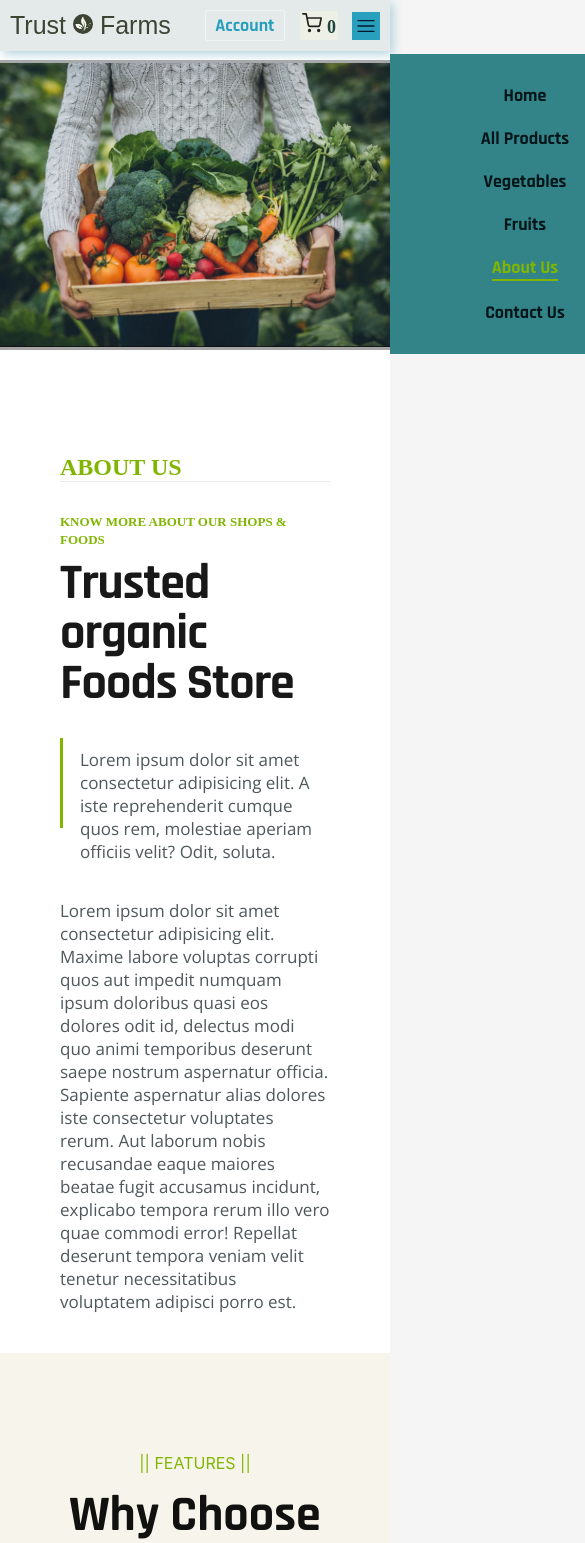
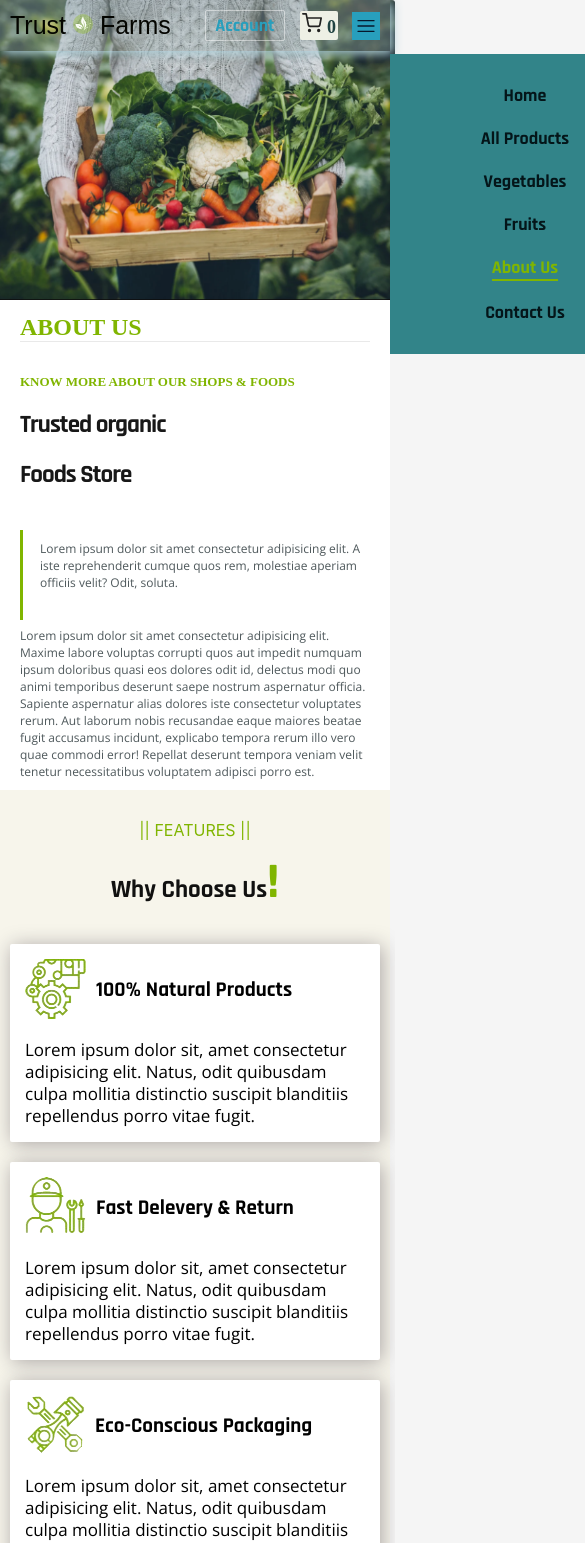
Before and after one commit to rashidulislamg71/trust-farms, a React (Vite) app: page /aboutus in a window 390 px wide. Shown: the top 1543 px of the page, 585 px wide, since content can reach past the window. Built offline with nearby package versions, Linux system fonts and the light colour scheme; a web font is replaced by a local one.

Commit message:
about responsive

```diff
--- a/src/Components/Fruits_products/Fruits_products.jsx
+++ b/src/Components/Fruits_products/Fruits_products.jsx
@@ -31,7 +31,7 @@ const Fruits_products = () => {
   };
 
   return (
-    <section className={styles.fruits_products_styles}>
+    <section id="fruits_products" className={styles.fruits_products_styles}>
       <div className={styles.fruits_products_styles}>
         <div className={styles.fruits_container}>
           <div className={styles.fruits_title}>
--- a/src/Components/Logo/Logo.module.css
+++ b/src/Components/Logo/Logo.module.css
@@ -1,14 +1,17 @@
+
+
+
 .logo {
   font-family: "Pattaya", sans-serif;
   font-size: 40px;
-  color: var(--logo-color2);
+  color: rgb(4, 5, 0);
   text-decoration: none;
 }
 
 .logo img {
   height: 30px;
   width: 30px;
-  background-color: var(--logo-color2);
+  background-color: rgba(145, 196, 15, 0.322);
   border-radius: 50%;
   padding: 2px;
 }
--- a/src/Pages/About  Us/AboutUs.jsx
+++ b/src/Pages/About  Us/AboutUs.jsx
@@ -81,6 +81,8 @@ const AboutUs = () => {
             </p>
           </div>
         </div>
+
+
         <div className={`${styles.about_content} ${styles.why_choose_us}`}>
           <div className={styles.title}>
             <p>|| FEATURES ||</p>
@@ -130,6 +132,8 @@ const AboutUs = () => {
             </div>
           </div>
         </div>
+
+
         <div className={`${styles.about_content} ${styles.team_members}`}>
           <div className={styles.team_member_title}>
             <h1>Team Members</h1>
--- a/src/Pages/About  Us/AboutUs.module.css
+++ b/src/Pages/About  Us/AboutUs.module.css
@@ -1,43 +1,23 @@
+@import url("https://fonts.googleapis.com/css2?family=Fjalla+One&family=Open+Sans:ital,wght@0,300..800;1,300..800&family=Rajdhani:wght@300;400;500;600;700&display=swap");
 
-@import url('https://fonts.googleapis.com/css2?family=Fjalla+One&family=Open+Sans:ital,wght@0,300..800;1,300..800&family=Rajdhani:wght@300;400;500;600;700&display=swap');
+@import url("https://fonts.googleapis.com/css2?family=Fjalla+One&family=Open+Sans:ital,wght@0,300..800;1,300..800&family=Rajdhani:wght@300;400;500;600;700&display=swap");
 
-@import url('https://fonts.googleapis.com/css2?family=Fjalla+One&family=Open+Sans:ital,wght@0,300..800;1,300..800&family=Rajdhani:wght@300;400;500;600;700&display=swap');
-
-:root{
-    --about-color:rgba(2, 16, 20, 0.699);
+:root {
+  --about-color: rgba(2, 16, 20, 0.699);
   --about-font-family: "Rajdhani", sans-serif;
-    --heading-color:rgb(128, 181, 0);
+  --heading-color: rgb(128, 181, 0);
   --about-para-font-family: "Open Sans", sans-serif;
   --about-bg-color: #ffff;
-
 }
 
-
-.aboutUs_section{
+.aboutUs_section {
   background-color: #ffff;
-}
-
-.about_container{
-
-}
-
-.about_banner {
-
-
-}
-
-.about_content{
-
+  padding-top: 100px;
 }
 
 /*About img css start*/
-
-.aboutus_textAndimg{
-
-}
-
-.about_img_container{
-    padding: 60px 0px;
+.about_img_container {
+  padding: 30px 0px;
   position: relative;
   display: flex;
   justify-content: center;
@@ -46,7 +26,9 @@
   /* background-color: var(--about-bg-color); */
 }
 
-.about_img1, .about_img3, .about_img2{
+.about_img1,
+.about_img3,
+.about_img2 {
   height: 240px;
   width: 350px;
   border: 3px solid rgba(128, 128, 128, 0.699);
@@ -54,53 +36,55 @@
   transition: all 1s ease;
 }
 
-.about_img2{
+.about_img2 {
   height: 290px;
   width: 400px;
 }
 
-.about_img3:hover, .about_img2:hover, .about_img1:hover{
+.about_img3:hover,
+.about_img2:hover,
+.about_img1:hover {
   transform: scale(1.1);
 }
 
 /*About img css end*/
 
-
 /*About text css start*/
 
-.about_inner_text{
+.about_inner_text {
   padding: 40px 60px;
   /* background-color: #ffff; */
 }
 
-.about_inner_text h1{
+.about_inner_text h1 {
   color: var(--heading-color);
   /* text-align: center; */
   margin-bottom: 30px;
   border-bottom: 1px solid rgba(128, 128, 128, 0.178);
 }
-.about_inner_text b{
+
+.about_inner_text b {
   text-transform: uppercase;
   color: var(--heading-color);
   font-size: 13px;
 }
-.about_inner_text h2{
+
+.about_inner_text h2 {
   font-size: 50px;
   font-family: var(--about-font-family);
   line-height: 50px;
   letter-spacing: -1px;
   color: rgba(0, 0, 0, 0.904);
   margin: 10px 0px 40px 0px;
-
 }
 
-.about_inner_text .styles_p{
+.about_inner_text .styles_p {
   position: relative;
   max-width: 600px;
   margin-left: 20px;
 }
 
-.about_inner_text .styles_p::before{
+.about_inner_text .styles_p::before {
   content: "";
   position: absolute;
   left: -20px;
@@ -109,7 +93,8 @@
   width: 3px;
   background-color: var(--heading-color);
 }
-.about_inner_text p{
+
+.about_inner_text p {
   font-size: 17px;
   font-family: var(--about-para-font-family);
   color: var(--about-color);
@@ -117,65 +102,62 @@
 
 /*About text css end*/
 
-
 /*About why choose us css start*/
 
-.why_choose_us{
+.why_choose_us {
   background-color: rgb(247, 245, 235);
   padding: 100px 60px 80px 60px;
 }
 
-
-
-.why_choose_us_inner{
+.why_choose_us_inner {
   display: flex;
-    justify-content: space-between;
-    align-items:  center;
+  justify-content: center;
+  align-items: center;
+  gap: 20px;
 }
 
-.title p{
-    color: var(--heading-color);font-family: "Inter", sans-serif;
+.title p {
+  color: var(--heading-color);
+  font-family: "Inter", sans-serif;
   text-align: center;
 }
 
-.title h1{
+.title h1 {
   text-align: center;
   font-family: var(--about-font-family);
-    margin:  10px 0px 50px 0px;
+  margin: 10px 0px 50px 0px;
   font-size: 50px;
   color: rgba(0, 0, 0, 0.932);
 }
 
-.title h1 span{
+.title h1 span {
   color: var(--heading-color);
   font-size: 60px;
 }
 
-.features_container{
-    max-width: 320px;
-    max-width: 380px;
+.features_container {
   background-color: white;
   padding: 15px;
   border-radius: 2px;
   box-shadow: 2px 2px 20px rgb(170, 165, 165);
 }
 
-.icon_title{
+.icon_title {
   display: flex;
   align-items: center;
   gap: 23px;
   font-size: 20px;
   color: black;
   font-family: var(--about-font-family);
-    transition: all .7s ease;
+  transition: all 0.7s ease;
   cursor: pointer;
 }
 
-.icon_title:hover{
+.icon_title:hover {
   color: var(--heading-color);
 }
 
-.feature_text{
+.feature_text {
   margin-top: 20px;
 }
 
@@ -185,38 +167,34 @@
   line-height: 22px;
 }
 
-
-
 /*About why choose us css end*/
 
+/*About Team members css start*/
 
-/*About Team members css
-start*/
-.team_members{
+.team_members {
   padding: 90px 60px;
-
 }
 
-.team_members_container{
+.team_members_container {
   display: flex;
   justify-content: center;
   align-items: center;
   gap: 30px;
 }
 
-.team_member_title{
+.team_member_title {
   text-align: center;
   font-size: 35px;
   font-family: var(--about-font-family);
   margin-bottom: 40px;
 }
 
-.team_member_inner_content{
+.team_member_inner_content {
   position: relative;
   cursor: pointer;
 }
 
-.team_member_inner_content::before{
+.team_member_inner_content::before {
   content: "";
   position: absolute;
   top: 0;
@@ -224,17 +202,17 @@ start*/
   width: 0%;
   height: 0%;
   background-color: rgba(72, 87, 87, 0.562);
-    transition:all .5s ease;
+  transition: all 0.5s ease;
 }
 
-.team_member_inner_content:hover::before{
+.team_member_inner_content:hover::before {
   width: 100%;
   height: 100%;
 }
 
-.team_memeber_front{
+.team_memeber_front {
   display: flex;
-    flex-direction:column;
+  flex-direction: column;
   justify-content: space-between;
   align-items: center;
   height: 330px;
@@ -245,47 +223,45 @@ start*/
   font-family: var(--about-font-family);
 }
 
-
-
-.team_member_img{
+.team_member_img {
   display: flex;
   justify-content: center;
   align-items: center;
+}
 
-}
-.team_member_img img{
+.team_member_img img {
   border-radius: 50%;
   height: 180px;
   width: 180px;
 }
 
-.team_member_identity{
+.team_member_identity {
   display: flex;
   justify-content: center;
   align-items: center;
   flex-direction: column;
 }
 
-.team_member_identity h4{
+.team_member_identity h4 {
   text-align: center;
   color: var(--heading-color);
   margin-bottom: 2px;
 }
 
-.team_member_identity h3{
+.team_member_identity h3 {
   text-align: center;
-    margin:10px 0px;
+  margin: 10px 0px;
 }
 
-.team_member_hover{
+.team_member_hover {
   position: absolute;
   top: 100px;
   left: 40px;
   opacity: 0;
-    transition: all .6s ease;
+  transition: all 0.6s ease;
 }
 
-.team_members_socials{
+.team_members_socials {
   color: var(--heading-color);
   display: flex;
   justify-content: center;
@@ -295,15 +271,169 @@ start*/
   z-index: 1;
 }
 
-.team_members_socials span{
+.team_members_socials span {
   cursor: pointer;
 }
 
-.team_member_inner_content:hover .team_member_hover{
+.team_member_inner_content:hover .team_member_hover {
   opacity: 1;
   visibility: visible;
-
 }
 
+/*About Team members css end*/
 
-/*About Team members css end*/
+/* Responsive CSS */
+
+@media (max-width: 1024px) {
+  .about_img_container {
+    padding: 30px 0px;
+    gap: 10px;
+  }
+
+  .about_img1,
+  .about_img2,
+  .about_img3 {
+    width: 230px;
+    height: 170px;
+  }
+
+  .about_img2 {
+    width: 250px;
+    height: 190px;
+  }
+
+  .about_inner_text {
+    padding: 30px 40px;
+  }
+
+  .about_inner_text h2 {
+    font-size: 40px;
+  }
+
+  .about_inner_text p {
+    font-size: 15px;
+  }
+
+  .why_choose_us {
+    padding: 50px 30px;
+  }
+
+  .why_choose_us_inner {
+    flex-wrap: wrap;
+  }
+
+  .title h1 {
+    margin: 10px 0px 30px 0px;
+    font-size: 40px;
+  }
+
+  .title h1 span {
+    font-size: 50px;
+  }
+
+  .icon_title {
+    gap: 20px;
+    font-size: 20px;
+  }
+
+  .team_members {
+    padding: 30px 20px;
+  }
+
+  .team_members_container {
+    flex-wrap: wrap;
+    gap: 10px;
+  }
+}
+
+@media (max-width: 768px) {
+  .about_img_container {
+    padding: 0px;
+    gap: 10px;
+  }
+
+  .about_inner_text {
+    padding: 20px;
+  }
+
+  .about_inner_text h2 {
+    font-size: 30px;
+  }
+
+  .about_inner_text p {
+    font-size: 14px;
+  }
+
+  .icon_title {
+    gap: 10px;
+    font-size: 18px;
+  }
+
+  .team_member_title {
+    font-size: 20px;
+  }
+
+  .team_members_container {
+    gap: 15px;
+  }
+}
+
+@media (max-width: 480px) {
+  .aboutUs_section {
+    padding-top: 0px;
+  }
+
+  .about_img_container {
+    padding: 0px 0px;
+  }
+
+  .about_img1,
+  .about_img3 {
+    display: none;
+  }
+
+  .about_img2 {
+    height: 300px;
+    width: 400px;
+    border: none;
+  }
+
+  .about_img3:hover,
+  .about_img2:hover,
+  .about_img1:hover {
+    transform: none;
+  }
+
+  .about_inner_text {
+    padding: 10px 20px;
+  }
+
+  .about_inner_text h2 {
+    font-size: 25px;
+  }
+
+  .about_inner_text p {
+    font-size: 12px;
+  }
+
+  .why_choose_us {
+    padding: 30px 10px 20px 10px;
+  }
+
+  .title h1 {
+    font-size: 25px;
+  }
+
+  .icon_title {
+    gap: 10px;
+    font-size: 18px;
+  }
+
+  .team_member_title {
+    font-size: 20px;
+  }
+
+  .team_members_container {
+    gap: 15px;
+  }
+}
--- a/src/Pages/Home/Home.module.css
+++ b/src/Pages/Home/Home.module.css
@@ -6,31 +6,22 @@
   --hero-font: "Rajdhani", sans-serif;
   --main-color: rgba(0, 0, 0, 0.699);
   --offer-color: rgba(152, 31, 182, 0.795);
-  --hero-background-color: rgb(247, 245, 235);
+  --hero-background-color: rgb(207, 214, 176);
   --btn-background-color: rgba(127, 181, 0, 0.938);
 }
 
 .slider_container {
-  max-width: 95%;
+  max-width: 100%;
   margin: 0 auto;
 }
 
 .home_section {
 }
 
-.slick-prev {
-  left: 20px;
-  z-index: 1;
-}
 
-.slick-next {
-  right: 19px;
-  background: rebeccapurple;
-  color: gold;
-}
 
 .hero_banner {
-  padding: 70px 60px;
+  padding: 100px 60px;
   font-family: var(--hero-font);
   background-color: var(--hero-background-color);
 }
@@ -50,19 +41,20 @@
 }
 .content_text h1 {
   margin-top: 40px;
+  font-size: 20px;
 }
 
 .title {
 }
 
 .title h5 {
-  margin: 40px 0px;
-  font-size: 17px;
+  margin: 20px 0px;
+  font-size: 16px;
   color: var(--btn-background-color);
 }
 .title h2 {
   color: rgb(7, 28, 31);
-  font-size: 50px;
+  font-size: 30px;
 }
 
 .title2 h2 {
@@ -107,14 +99,14 @@
 
 .content_text button {
   position: relative;
-  margin: 30px 0px;
+  margin: 20px 0px 0px 0px;
   border: 1px solid white;
-  border-radius: 3px;
+  border-radius: 2px;
   outline: none;
   background-color: var(--btn-background-color);
   color: white;
-  padding: 12px 25px;
-  font-size: 20px;
+  padding: 8px 15px;
+  font-size: 18px;
   cursor: pointer;
   transition: 0.8s;
   z-index: 1;
@@ -142,7 +134,7 @@
 .banner_img {
 }
 .banner_img img {
-  /* max-width: 90%; */
+
 }
 
 @media only screen and (max-width: 1024px) {
```
Also changed, not shown: src/Components/Fruits_products/Fruits_products.module.css (+58 -73 lines), src/Pages/Home/Home.jsx (+21 -17 lines). Lines whose indentation alone changed are shown as unchanged.
